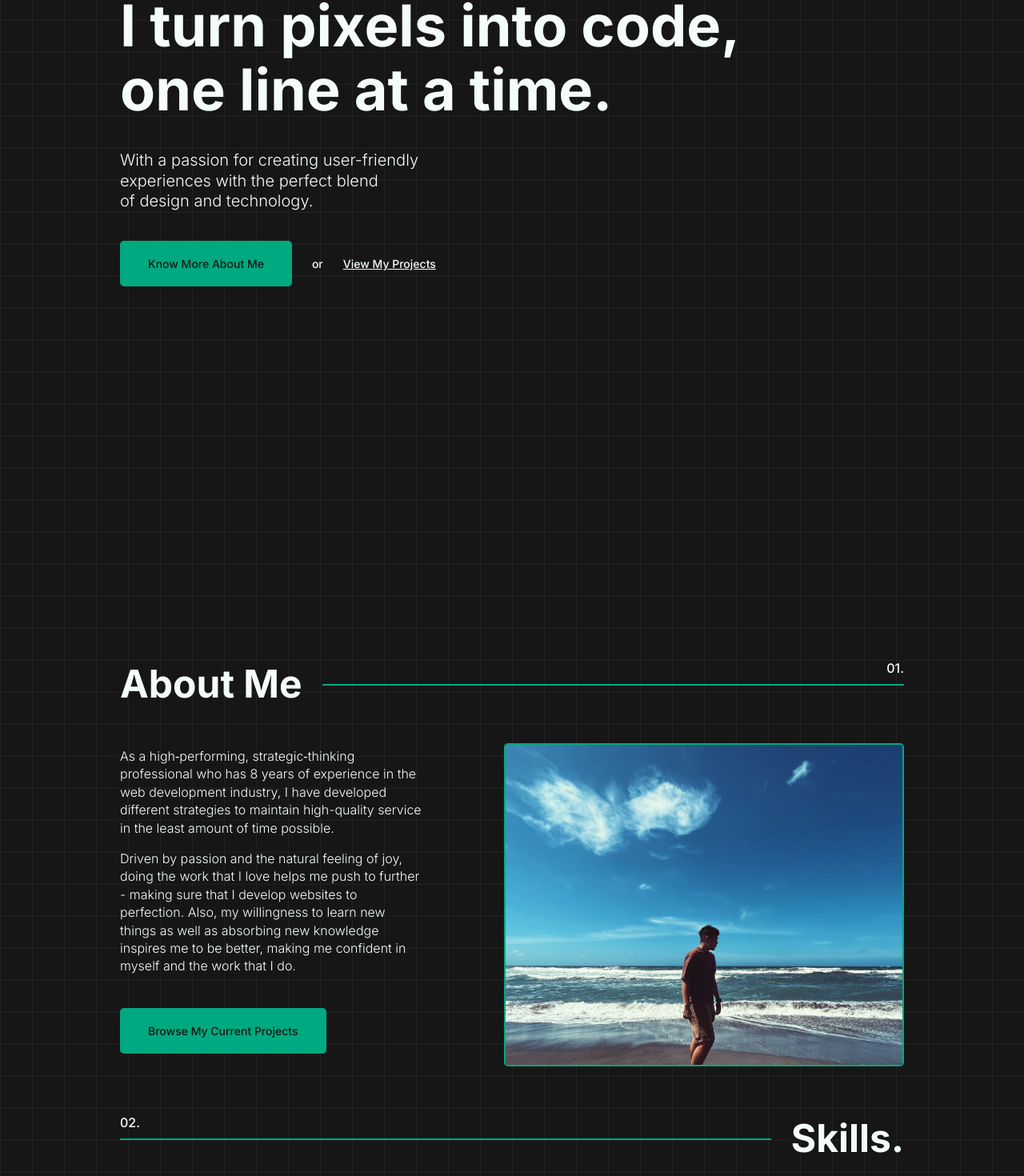
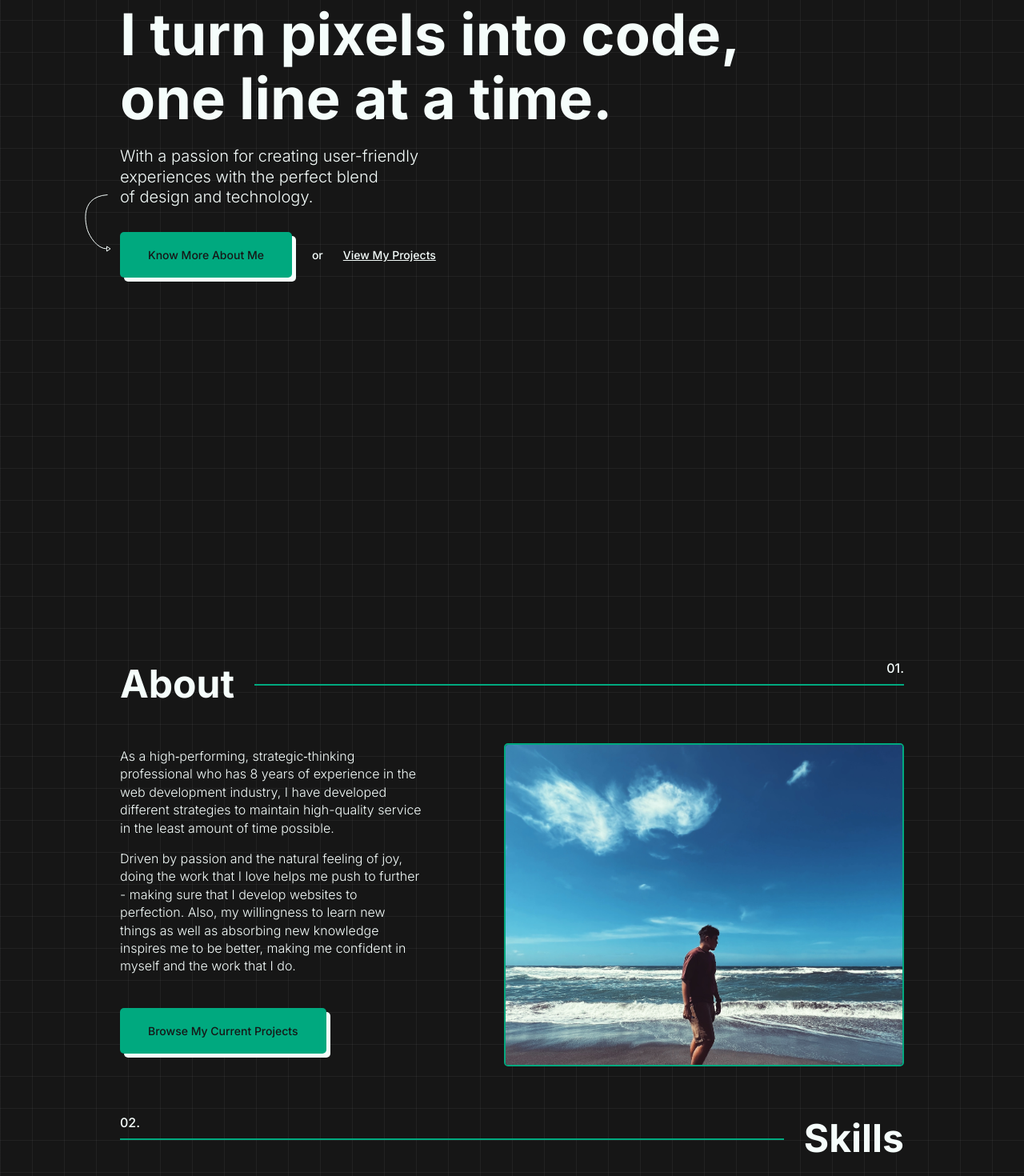
Before and after one commit to carlodp/portfolio, a Next.js app: page / in a window 1280 px wide. Shown: the part 175-1645 px from the top of the page at 80% size. Built offline with nearby package versions, Linux system fonts and the light colour scheme.

Commit message:
hero section - arrow animate

```diff
--- a/components/sections/Hero.js
+++ b/components/sections/Hero.js
@@ -8,6 +8,8 @@ const heroVariants = {
   visible: {
     opacity: 1,
     transition: {
+      delayChildren: 0, // this will set a delay before the children start animating
+      staggerChildren: 1,
       opacity: {
         duration: 0.5,
         ease: "easeOut",
@@ -32,6 +34,21 @@ const heroChildVariants = {
   },
 };
 
+const heroCtaDivVariant = {
+  hidden: {
+    opacity: 0,
+  },
+  visible: {
+    opacity: 1,
+    transition: {
+      duration: 0.5,
+      ease: "easeOut",
+      delayChildren: 0, // this will set a delay before the children start animating
+      staggerChildren: 0.1,
+    },
+  },
+};
+
 const heroCtaVariants = {
   hidden: {
     opacity: 0,
@@ -41,9 +58,22 @@ const heroCtaVariants = {
     opacity: 1,
     y: 0,
     transition: {
-      duration: 0.5,
-      type: "spring",
-      stiffness: 200,
+      duration: 0.3,
+      ease: "easeOut",
+    },
+  },
+};
+
+const arrowPaths = {
+  hidden: {
+    pathLength: 0,
+  },
+  visible: {
+    pathLength: 1,
+    transition: {
+      duration: 0.6,
+      delay: 1,
+      ease: "easeOut",
     },
   },
 };
@@ -65,19 +95,32 @@ const Hero = () => {
           <br /> experiences with the perfect blend
           <br /> of design and technology.
         </p>
+
+        <motion.div className="arrow">
+          <svg
+            width="35"
+            height="74"
+            viewBox="0 0 35 74"
+            fill="none"
+            xmlns="http://www.w3.org/2000/svg"
+          >
+            <motion.path
+              variants={arrowPaths}
+              d="M29.5 1.5C-10 4 4.49998 46 4.49998 46C6.99998 53.5 16.4999 69 28.4999 69V66L33 69L28.5 72V69.5"
+              stroke="white"
+              stroke-width="2"
+            />
+          </svg>
+        </motion.div>
       </motion.div>
-      <motion.div className="heroCta" variants={heroCtaVariants}>
-        <motion.a
-          href="#!"
-          className="button with-bg knowMore"
-          whileHover=""
-        >
+      <motion.div className="heroCta" variants={heroCtaDivVariant}>
+        <motion.a href="#!" className="button with-bg knowMore" variants={heroCtaVariants}>
           Know More About Me
         </motion.a>
-        <span>or</span>
-        <a href="#!" className="button viewProjects">
+        <motion.span variants={heroCtaVariants}>or</motion.span>
+        <motion.a href="#!" className="button viewProjects" variants={heroCtaVariants}>
           View My Projects
-        </a>
+        </motion.a>
       </motion.div>
     </motion.section>
   );
--- a/components/sections/Profile.js
+++ b/components/sections/Profile.js
@@ -1,13 +1,75 @@
+import { useEffect, useRef } from "react";
+import { motion, useInView, useAnimation } from "framer-motion";
+import Image from "next/image";
 import styled from "@/styles/sections/Profile.module.scss";
 import SectionHeader from "../SectionHeader";
-import Image from "next/image";
+
+const aboutDivVariant = {
+  hidden: {
+    opacity: 0,
+  },
+  visible: {
+    opacity: 1,
+    transition: {
+      delayChildren: 0.5, // this will set a delay before the children start animating
+      staggerChildren: 0.1,
+    },
+  },
+};
+
+const aboutTextVariant = {
+  hidden: {
+    opacity: 0,
+    y: -100,
+  },
+  visible: {
+    opacity: 1,
+    y: 0,
+    transition: {
+      duration: 0.4,
+      ease: "easeOut",
+    },
+  },
+};
+
+const aboutImgVariant = {
+  hidden: {
+    opacity: 0,
+    y: 100,
+  },
+  visible: {
+    opacity: 1,
+    y: 0,
+    transition: {
+      duration: 0.4,
+      ease: "easeOut",
+    },
+  },
+};
 
 const Profile = () => {
+  const ref = useRef(null);
+  const isInView = useInView(ref);
+  const animation = useAnimation();
+
+  useEffect(() => {
+    if (isInView) {
+      console.log(isInView);
+      animation.start("visible");
+    }
+  }, [isInView]);
+
   return (
     <section className={styled.profile}>
-      <SectionHeader title="About Me" position="left" number="01." />
-      <div className="aboutMe">
-        <div className="text">
+      <SectionHeader title="About" position="left" number="01." />
+      <motion.div
+        className="aboutMe"
+        ref={ref}
+        variants={aboutDivVariant}
+        initial="hidden"
+        animate={animation}
+      >
+        <motion.div className="text" variants={aboutTextVariant}>
           <p>
             As a high‐performing, strategic‐thinking professional who has 8
             years of experience in the web development industry, I have
@@ -24,12 +86,17 @@ const Profile = () => {
           <a href="#!" className="button with-bg">
             Browse My Current Projects
           </a>
-        </div>
-        <div className="image">
-          <Image src="/profile-image.JPG" alt="Carlo Santos" width={500} height={500} />
-        </div>
-      </div>
-      <SectionHeader title="Skills." position="right" number="02." />
+        </motion.div>
+        <motion.div className="image" variants={aboutImgVariant}>
+          <Image
+            src="/profile-image.JPG"
+            alt="Carlo Santos"
+            width={500}
+            height={500}
+          />
+        </motion.div>
+      </motion.div>
+      <SectionHeader title="Skills" position="right" number="02." />
     </section>
   );
 };
--- a/styles/globals.scss
+++ b/styles/globals.scss
@@ -132,15 +132,33 @@ p {
   text-decoration: none;
   color: var(--primary);
   font-size: 0.875rem;
+  position: relative;
+  transition: background-color 0.15s ease-out, box-shadow 0.15s ease-out;
 
   &.with-bg {
     background-color: var(--green);
     color: var(--secondary);
     padding: 20px 35px;
     border-radius: 5px;
+    box-shadow: 5px 5px 0px 0px var(--primary);
 
-    &:hover {
+    // &:before {
+    //   content: '';
+    //   background: var(--primary);
+    //   top: 5px;
+    //   left: 5px;
+    //   width: 100%;
+    //   height: 100%;
+    //   position: absolute;
+    //   z-index: -1;
+    //   border-radius: 5px;
+    //   transition: top 0.15s ease-out, left 0.15s ease-out;
+    // }
+
+    &:hover, &:focus-visible {
       background-color: var(--primary);
+      box-shadow: 0 0 var(--primary);
+      transition: background-color 0.15s ease-out, box-shadow 0.15s ease-out;
     }
   }
 }
--- a/styles/sections/Hero.module.scss
+++ b/styles/sections/Hero.module.scss
@@ -17,10 +17,12 @@
     display: flex;
     flex-direction: column;
     gap: 20px;
+    position: relative;
 
     h1 {
       font-size: 4.5rem;
       line-height: 5rem;
+      margin-bottom: 0;
 
       span {
         display: block;
@@ -30,6 +32,19 @@
     p {
       font-size: 1.25rem;
       line-height: 1.6rem;
+      margin-bottom: 10px;
+    }
+  }
+
+  .arrow {
+    position: absolute;
+    bottom: -50px;
+    left: -45px;
+
+    svg {
+      path {
+        stroke: var(--primary);
+      }
     }
   }
 
```
Also changed, not shown: 1 other file (tests, documents, lock files or other folders).
